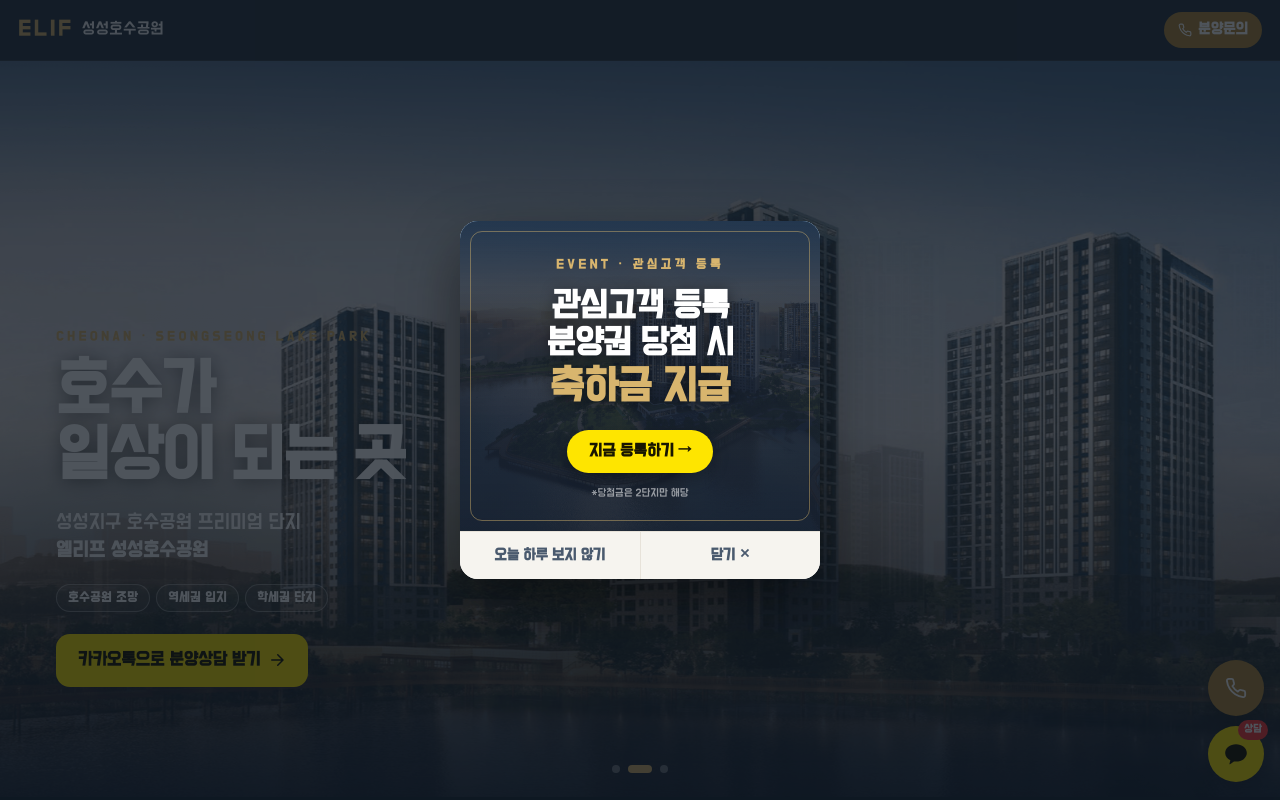
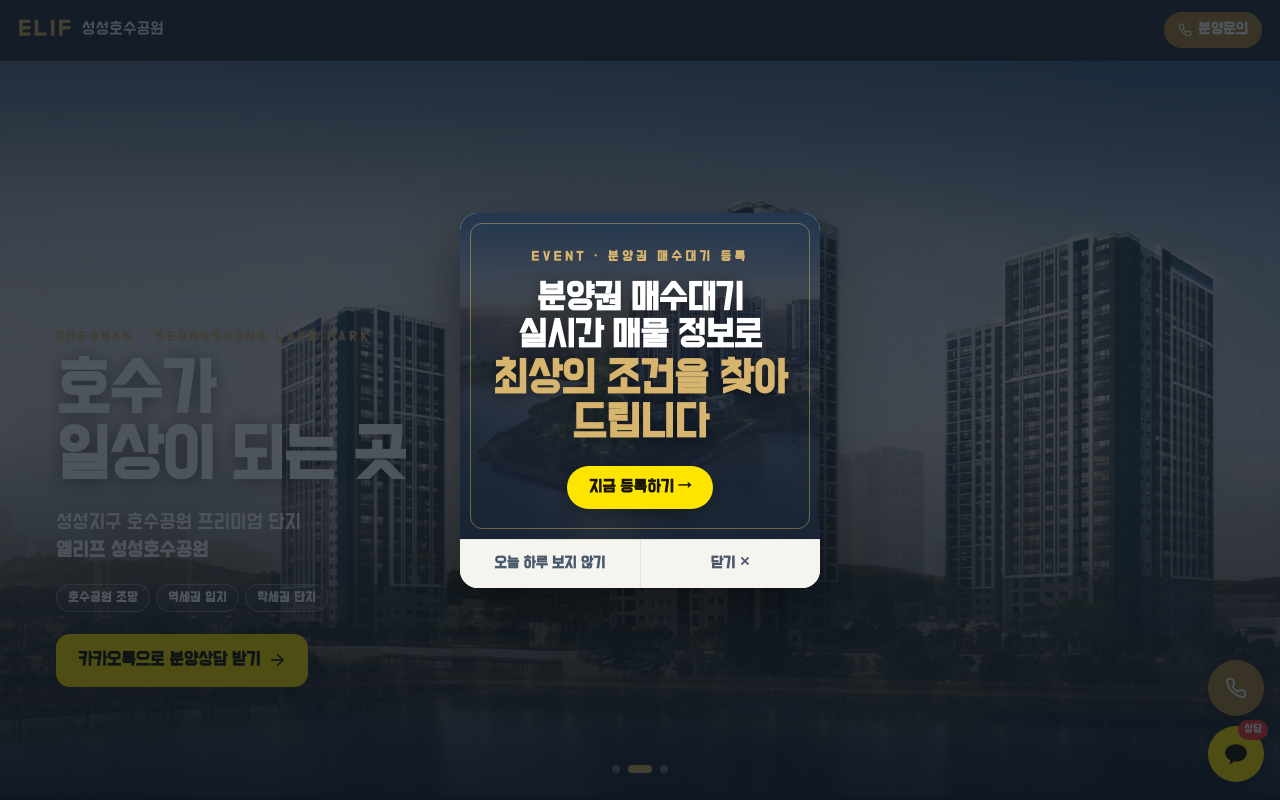
Before and after one commit to etfsurfer-glitch/businsa, a plain HTML site: page index.html in a window 1280 px wide. Shown: the top 800 px of the page. Drawn offline with Linux system fonts and the light colour scheme.

Commit message:
Repurpose popup to 분양권 매수대기 registration
Switch the event popup from 관심고객 등록 to 분양권 매수대기 등록
with a new Naver form link, and bump the dismiss-storage key so
returning visitors see the new popup immediately.

Co-Authored-By: Claude Opus 4.7 (1M context) <noreply@anthropic.com>

```diff
--- a/app.js
+++ b/app.js
@@ -34,7 +34,7 @@
   }
 
   // Popup — show once per day (or per session if storage unavailable)
-  const POPUP_KEY = 'elif_popup_hide_until';
+  const POPUP_KEY = 'elif_popup_hide_until_v2';
   const popup = document.getElementById('popupOverlay');
   if (popup) {
     let hideUntil = 0;
--- a/index.html
+++ b/index.html
@@ -19,15 +19,14 @@
 <!-- POPUP -->
 <div class="popup-overlay" id="popupOverlay" hidden>
   <div class="popup-card" role="dialog" aria-labelledby="popupTitle">
-    <a class="popup-link" href="https://form.naver.com/response/ZPLw1Let3Fa4x-OHoinQAw" target="_blank" rel="noopener">
-      <p class="popup-eyebrow">EVENT · 관심고객 등록</p>
+    <a class="popup-link" href="https://form.naver.com/response/U1albP2UtrcvWtOUAJo8TA" target="_blank" rel="noopener">
+      <p class="popup-eyebrow">EVENT · 분양권 매수대기 등록</p>
       <h3 id="popupTitle" class="popup-title">
-        <span>관심고객 등록</span>
-        <span>분양권 당첨 시</span>
-        <span class="popup-accent">축하금 지급</span>
+        <span>분양권 매수대기</span>
+        <span>실시간 매물 정보로</span>
+        <span class="popup-accent">최상의 조건을 찾아드립니다</span>
       </h3>
       <span class="popup-cta">지금 등록하기 →</span>
-      <p class="popup-note">*당첨금은 2단지만 해당</p>
     </a>
     <div class="popup-foot">
       <button type="button" class="popup-hide" id="popupHideToday">오늘 하루 보지 않기</button>
```
